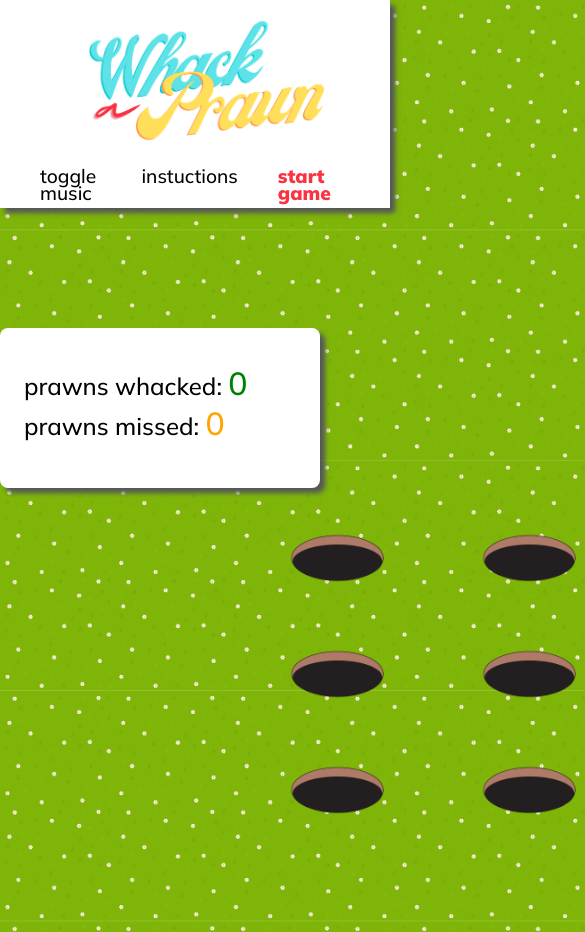
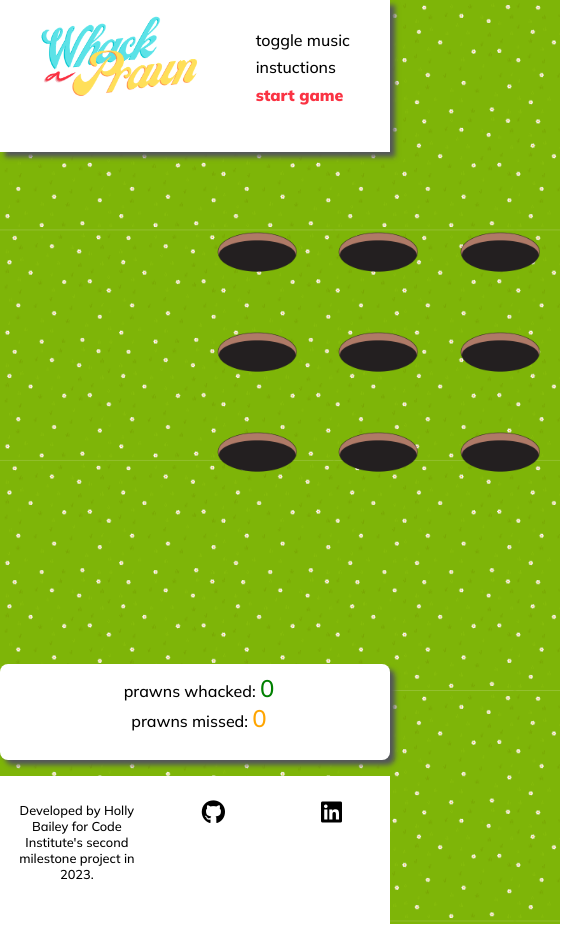
Before and after one commit to h-bails/whack-a-prawn, a plain HTML site: page index.html in a window 390 px wide. Shown: the top 932 px of the page, 585 px wide, since content can reach past the window. Drawn offline with Linux system fonts and the light colour scheme; a web font is replaced by a local one.

Commit message:
Add media queries for responsiveness

```diff
--- a/assets/css/style.css
+++ b/assets/css/style.css
@@ -95,7 +95,7 @@ header {
 
 #score-area {
     background-color: #ffffff;
-    width: 20rem;
+    width: 18rem;
     height: 10rem;
     z-index: 1;
     text-align: left;
@@ -104,7 +104,8 @@ header {
     font-size: 1.5rem;
     border-radius: 0.5rem;
     box-shadow: 5px 5px 5px #53565A;
-    margin-top: 2.5rem;
+    position: absolute;
+    margin-top: 3rem;
 }
 
 #score {
@@ -118,8 +119,8 @@ header {
 }
 
 .flex-grid {
-    padding-left: 15rem;
-    padding-right: 35rem;
+    padding-left: 50%;
+    padding-right: 50%;
     display: flex;
     text-align: center;
     justify-content: space-evenly;
@@ -200,3 +201,109 @@ header {
     font-size: 0.8rem;
     padding: 0.6rem 0 0.6rem 1.2rem;
  }
+
+
+/* Media queries */
+
+@media screen and (max-width:1127px) {
+    #score-area {
+        width: 11.5rem;
+        height: 12rem;
+        line-height: 1.5rem;
+    }
+    #score-area p {
+        padding-bottom: 1rem;
+    }
+}
+
+@media screen and (max-width:923px) {
+    .flex-grid {
+        padding-left: 60%;
+        padding-right: 40%;
+    }
+    .mole-area img {
+        width: 6rem;
+    }
+    .col {
+        padding-left: 1.5rem;
+        padding-right: 1.5rem;
+      }
+    #score-area {
+        font-size: 1.3rem;
+        width: 10rem;
+    }
+}
+
+@media screen and (max-width:636px) {
+    #logo {
+        height: 7rem;
+    }
+    .top-nav {
+        height: 18vh;
+        display: flex;
+        justify-content: space-between;
+    }
+    .nav-links {
+        flex-direction: column;
+        line-height: 1.7rem;
+    }
+    #score-area {
+        position: fixed;
+        width: 100%;
+        height: 6rem;
+        font-size: 1rem;
+        bottom: 10vh;
+        padding-top: 1.2rem;
+        line-height: 0.7rem;
+    }
+    #game-area {
+        padding: 10rem 0 0 0;
+    }
+    .score-text {
+        display: flex;
+        flex-direction: row;
+        justify-content: space-evenly;
+    }
+    #score, #missed {
+        font-size: 1.5rem;
+    }
+    .flex-grid {
+        padding-left: 50%;
+        padding-right: 50%;
+        padding-top: 2rem;
+    }
+}
+
+@media screen and (max-width:438px) {
+    #logo {
+        height: 6rem;
+        text-align: left;
+        margin: 0;
+    }
+
+    .nav-links a {
+        padding-right: 1.5rem;
+        font-size: 1rem;
+        margin-bottom: 1rem;
+    }
+    .col {
+        padding-left: 0.8rem;
+        padding-right: 0.8rem;
+    }
+}
+
+@media screen and (max-height:366px) {
+    #logo {
+        height: 5rem;
+    }
+
+    .nav-links a {
+        padding-right: 1.2rem;
+        font-size: 0.8rem;
+        margin-bottom: 0.8rem;
+    }
+    .col {
+        padding-left: 0.6rem;
+        padding-right: 0.6rem;
+    }
+}
--- a/assets/js/script.js
+++ b/assets/js/script.js
@@ -44,10 +44,10 @@ document.getElementById("start-game").addEventListener("click", startGame)
 
 function startGame() {
     displayPrawns();
-    prawnInterval = setInterval(displayPrawns, 1000);
+    prawnInterval = setInterval(displayPrawns, 3000);
 }
 
-function displayPrawns (time) {
+function displayPrawns () {
     let randomIndex = Math.floor(Math.random() * holes.length);
     let randomDiv = holes[randomIndex]
     let prawn = document.createElement("img")
@@ -65,11 +65,11 @@ function displayPrawns (time) {
         document.getElementById("score").innerText = score;
         imageClicked = true
         randomDiv.innerHTML = `<img src="./assets/images/empty-hole.png" alt="empty mole hole">`;
-        time = time - (score * 100)
-    })
+        time = time - (score * 100);
+    });
 
     // Revert the random div to an empty hole
-        let interval = setTimeout(function() {
+        let timeout = setTimeout(function() {
             randomDiv.innerHTML = `<img src="./assets/images/empty-hole.png" alt="empty mole hole">`;
             if (!imageClicked) {
                 console.log("You missed a prawn!")
@@ -83,10 +83,11 @@ function displayPrawns (time) {
       if (missed >= 5) {
         let losePopup = document.getElementById("lose-popup");
         losePopup.style.visibility = "visible";
-        clearTimeout(interval);
+        clearTimeout(timeout);
         clearInterval(prawnInterval);
       }
 }
+
 
 /** Resets the game when OK is clicked on lose-popup */
 
@@ -97,5 +98,5 @@ function resetGame() {
     losePopup.style.visibility = "hidden";
     document.getElementById("score").innerText = "0";
     document.getElementById("missed").innerText = "0";
-    holes.innerHTML = `<img src="./assets/images/empty-hole.png" alt="empty mole hole">`;
+    document.querySelectorAll('.mole-area').innerHTML = `<img src="./assets/images/empty-hole.png" alt="empty mole hole">`;
 }
--- a/index.html
+++ b/index.html
@@ -25,10 +25,9 @@
 <!-- GAME AREA -->
     <section id="game-area">
         <div id="score-area">
-            <p>prawns whacked: <span id="score">0</span></p>
-            <p>prawns missed: <span id="missed">0</span></p>
+            <div class="score-text"><p>prawns whacked: <span id="score">0</span></p></div>
+            <div class="score-text"><p>prawns missed: <span id="missed">0</span></p></div>
         </div>
-        <div id="holes-container">
             <div class="flex-grid">
                 <div class="col">
                     <div class="mole-area" id="hole-1"><img src="./assets/images/empty-hole.png" alt="empty mole hole"></div>
@@ -45,7 +44,6 @@
                     <div class="mole-area" id="hole-8"><img src="./assets/images/empty-hole.png" alt="empty mole hole"></div>
                     <div class="mole-area" id="hole-9"><img src="./assets/images/empty-hole.png" alt="empty mole hole"></div>
                 </div>
-            </div>
         </div>
         <div id="popup">
             <h1>Instructions</h1>
```
